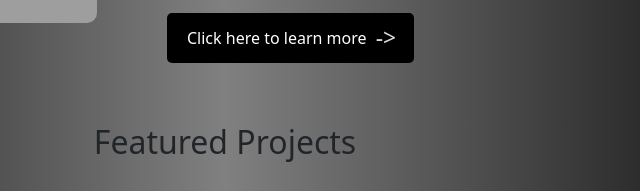
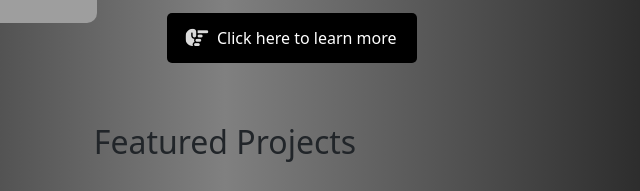
Before and after one commit to Fgonzalez409/finalPortfolio2, a website: page index.html in a window 1280 px wide. Shown: the part 384-575 px from the top of the page, 415-1055 px from the left. Drawn offline with nearby package versions, Linux system fonts and the light colour scheme; grey boxes are pictures that could not be loaded.

Commit message:
added a hand as a pointer for the learn more button

```diff
--- a/index.html
+++ b/index.html
@@ -61,8 +61,9 @@
                             <p>Hi, I am an aspiring web developer. Displayed below you will find some of my projects and upcoming projects. Through my freelance work, I have acquired the knowledge and skills to assist in making your project a success.
                             </p>
                             <button class="pulsating-button">
+                                <span class="arrow"><i class="fa-solid fa-hand-point-right"></i></span>
                                 <a href="https://bold.pro/my/fernando-gonzalez-230803014145">Click here to learn more</a>
-                                <span class="arrow">-></span>
+
                             </button>
                         </div>
                     </div>
```
